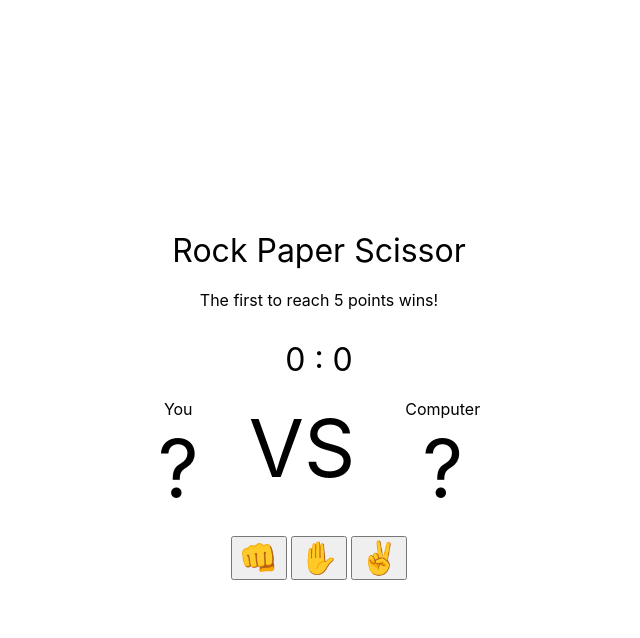
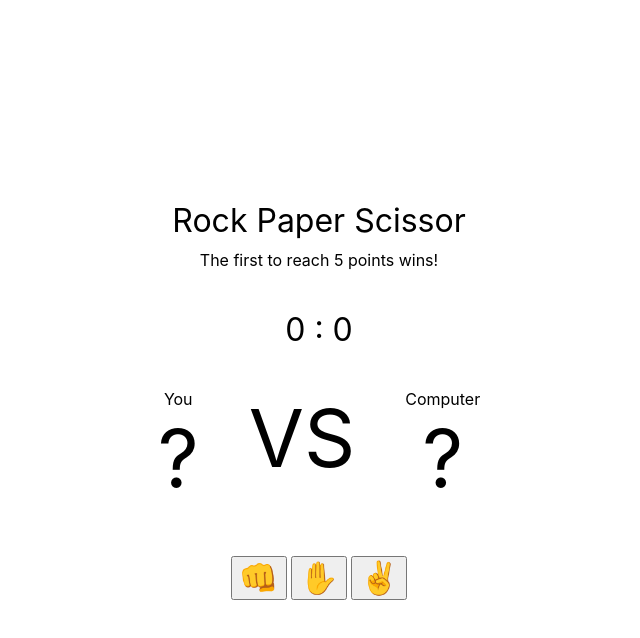
Before and after one commit to faishalirwn/rock-paper-scissors, a plain HTML site: page index.html in a window 1280 px wide. Both pictures are taken after a click on the button "Start game". Shown: the whole page, without its empty margins (321-961 px from the left). Drawn offline with Linux system fonts and the light colour scheme.

Commit message:
Increase elements margin

```diff
--- a/style.css
+++ b/style.css
@@ -40,16 +40,16 @@ body {
 }
 
 h1 {
-    margin: 10px 0 10px;
+    margin-bottom: 10px;
 }
 
 #game-rule {
-    margin: 10px 0 20px;
+    margin-bottom: 40px;
 }
 
 #announcer {
     display: none;
-    margin: 10px 0 10px;
+    margin-bottom: 40px;
     font-size: 2em;
 }
 
@@ -59,7 +59,7 @@ h1 {
 
 #arena {
     display: none;
-    margin: 10px 0 10px;
+    margin-bottom: 40px;
 }
 
 .arena-show {
```
